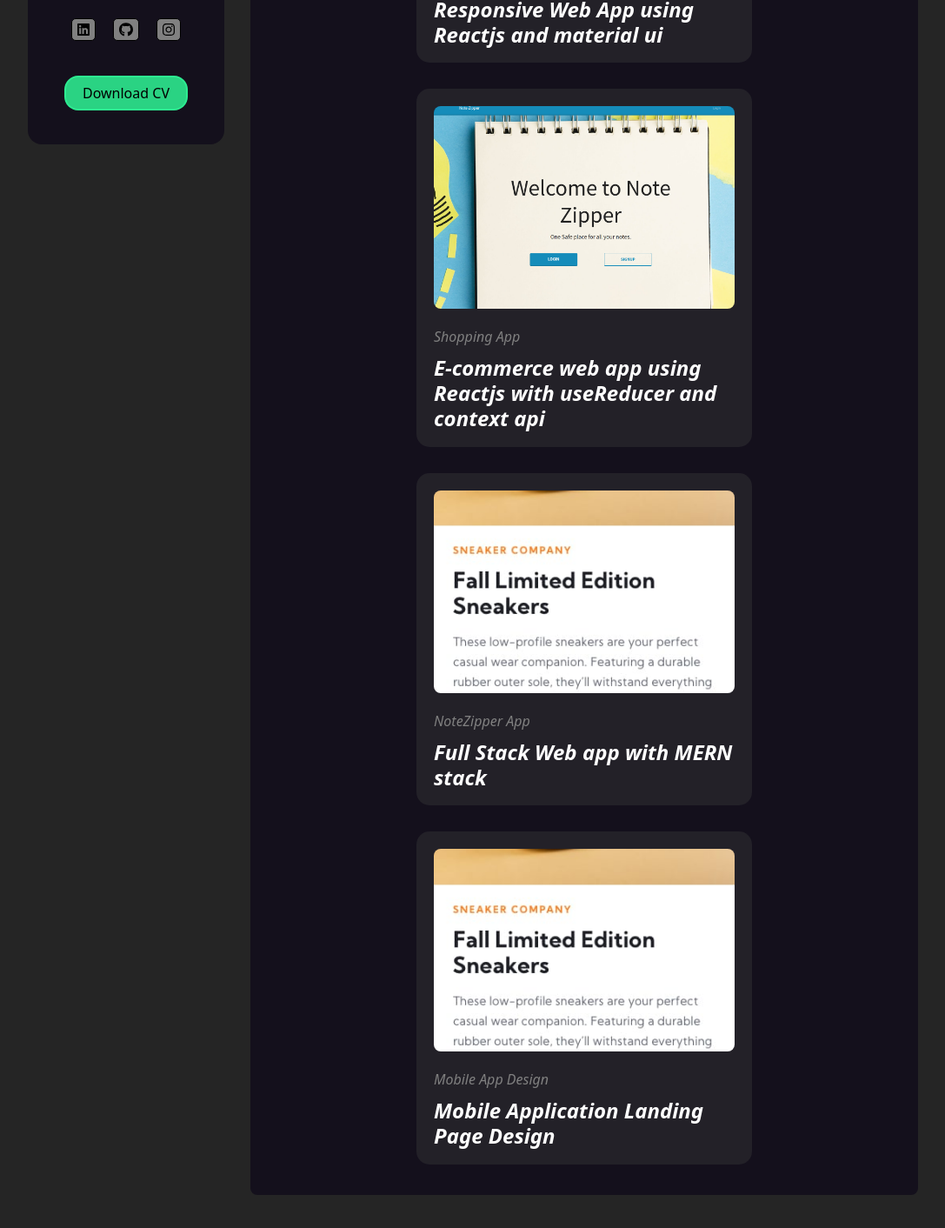
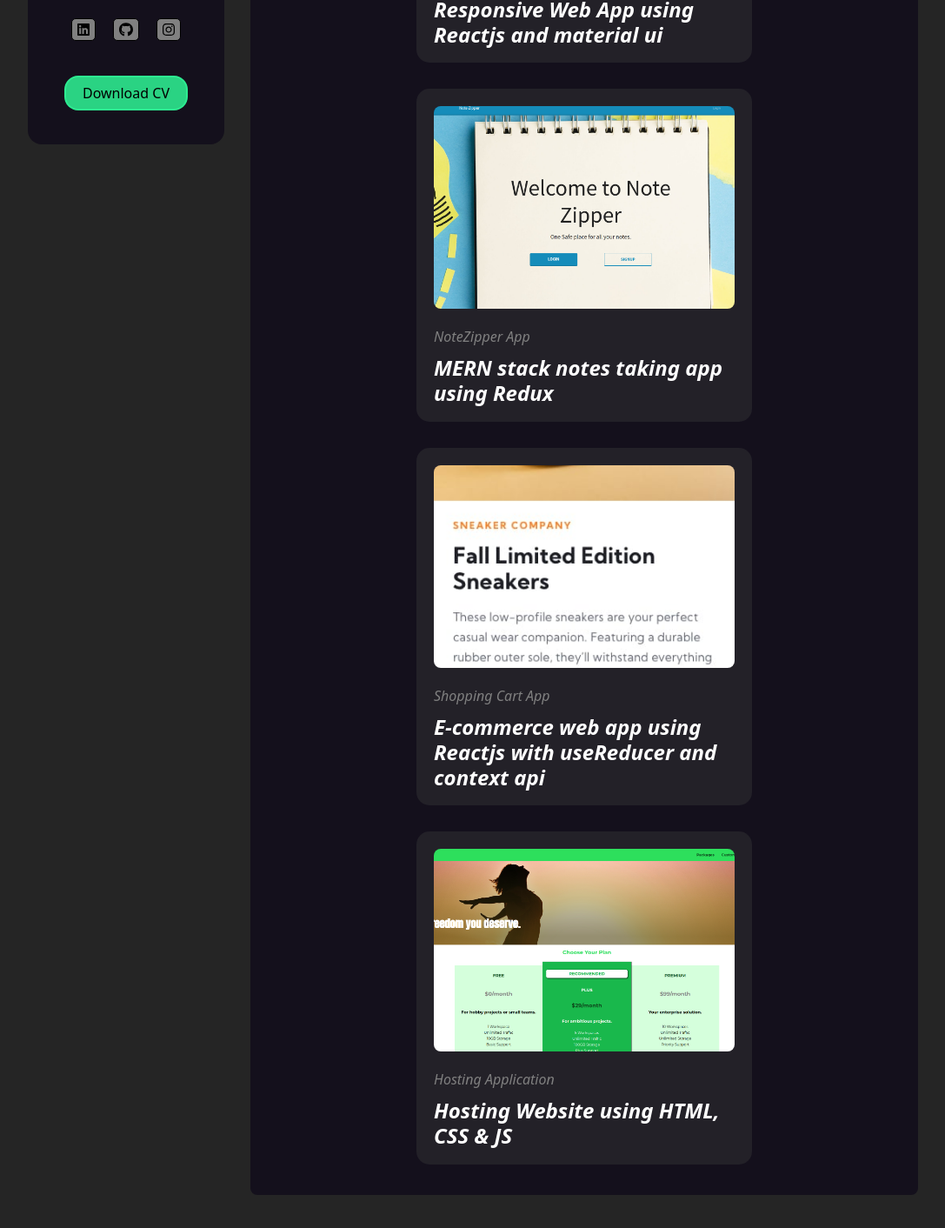
Before and after one commit to Raghav-pixel/My-portfolio, a React (Create React App) app: page /projects in a window 1280 px wide. Shown: the part 554-1966 px from the top of the page at 87% size, without its empty margins (96-1183 px from the left). Built offline with nearby package versions, Linux system fonts and the light colour scheme.

Commit message:
added hosting app to the projects

```diff
--- a/src/components/Projects/Projects.js
+++ b/src/components/Projects/Projects.js
@@ -3,6 +3,7 @@ import './Projects.css';
 import mobileDesign from '../../assets/images/mobile-design.jpg';
 import EntertainmentPreview from '../../assets/images/Entertainment-hub-preview.png';
 import NoteZipperPreview from '../../assets/images/NoteZipperPreview.png';
+import HostingPreview from '../../assets/images/Hosting_Preview.png';
 
 const Projects = () => {
   return (
@@ -23,24 +24,26 @@ const Projects = () => {
           <div className='project-img-ctr'>
             <img className='project-img' src={NoteZipperPreview} />
           </div>
-          <p className='project-heading'>Shopping App</p>
-          <a className='project_link' href='https://mern-notes-app-awfz.onrender.com/' target='_blank'><h3 className='project-description'>E-commerce web app using Reactjs with useReducer and context api</h3></a>
+          <p className='project-heading'>NoteZipper App</p>
+          <a className='project_link' href='https://mern-notes-app-awfz.onrender.com/' target='_blank'><h3 className='project-description'>MERN stack notes taking app using Redux</h3></a>
         </div>
 
         <div className='project-card'>
           <div className='project-img-ctr'>
             <img className='project-img' src={mobileDesign} />
           </div>
-          <p className='project-heading'>NoteZipper App</p>
-          <h3 className='project-description'>Full Stack Web app with MERN stack</h3>
+          <p className='project-heading'>Shopping Cart App</p>
+          <h3 className='project-description'>E-commerce web app using Reactjs with useReducer and context api</h3>
         </div>
 
         <div className='project-card'>
           <div className='project-img-ctr'>
-            <img className='project-img' src={mobileDesign} />
+            <img className='project-img' src={HostingPreview} />
           </div>
-          <p className='project-heading'>Mobile App Design</p>
-          <h3 className='project-description'>Mobile Application Landing Page Design </h3>
+          <p className='project-heading'>Hosting Application</p>
+          <a className='project_link' href='https://raghav-pixel.github.io/hosting-app/'  target='_blank'>
+            <h3 className='project-description'>Hosting Website using HTML, CSS & JS</h3>
+          </a>
         </div>
       </div>
 
```
Also changed, not shown: src/assets/images/Hosting_Preview.png (added).
